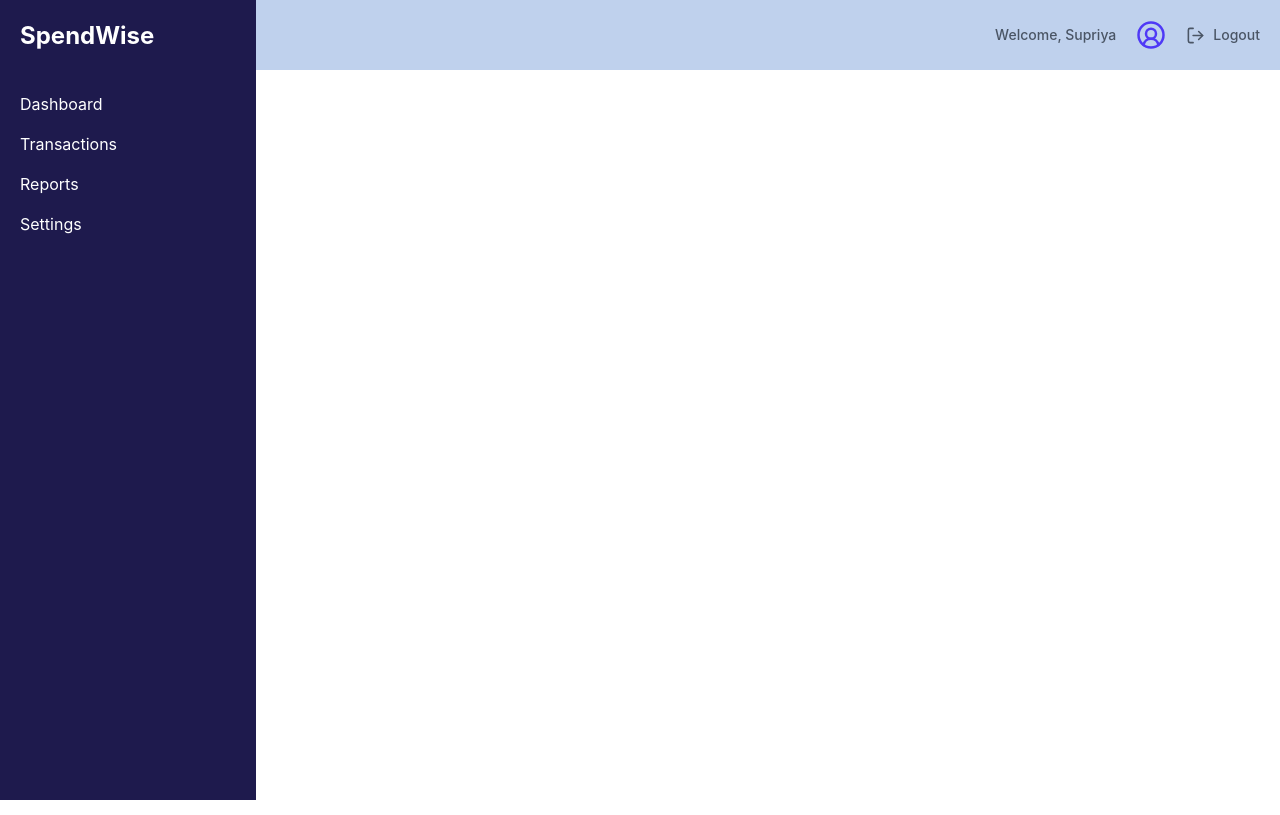
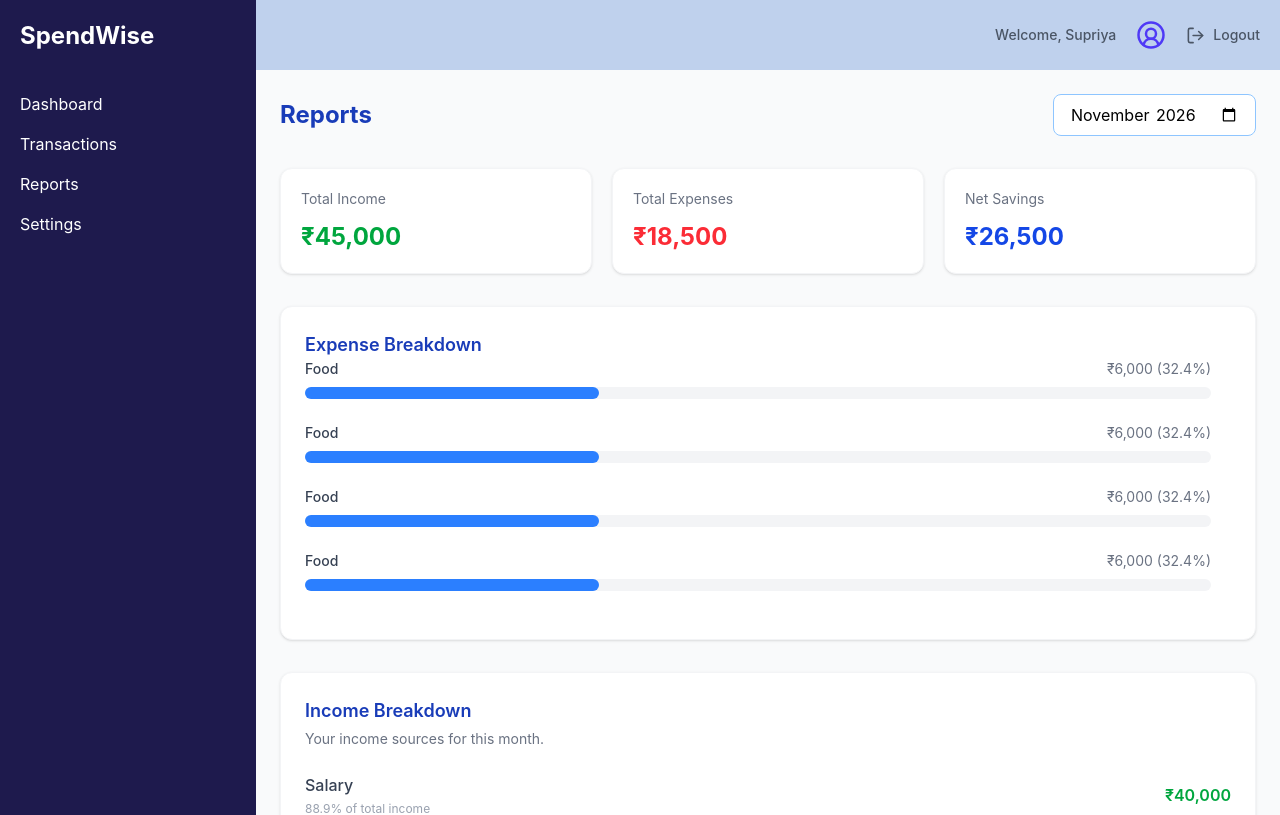
Before and after one commit to beherakiran/SpendWise, a React (Vite) app: page /reports in a window 1280 px wide. Shown: the top 815 px of the page. Built offline with nearby package versions, Linux system fonts and the light colour scheme.

Commit message:
create static ui of report page

```diff
--- a/src/pages/Reports.jsx
+++ b/src/pages/Reports.jsx
@@ -1,16 +1,167 @@
-//import { useContext } from "react"
-//import { TransactionContext } from "../context/TransactionContext"
-
+// import { useContext, useState } from "react";
+// import { TransactionContext } from "../context/TransactionContext";
 
 function Reports() {
 
 
-
   return (
     <>
+      <div className="min-h-screen bg-gray-50 p-5 sm:p-6">
 
+        <div className="mb-8 flex flex-col justify-between gap-4 sm:flex-row sm:items-center">
+          <div>
+            <h1 className="text-2xl font-bold text-blue-800">Reports</h1>
+          </div>
+
+          <input
+            type="month"
+            defaultValue="2026-11"
+            className="rounded-lg border border-blue-300 bg-white px-4 py-2 outline-none"
+          />
+        </div>
+
+        <div className="grid grid-cols-1 gap-5 sm:grid-cols-2 lg:grid-cols-3">
+          <div className="rounded-xl border border-gray-100 bg-white p-5 shadow-sm">
+            <p className="text-sm text-gray-500">Total Income</p>
+            <h2 className="mt-3 text-2xl font-bold text-green-600">₹45,000</h2>
+          </div>
+
+          <div className="rounded-xl border border-gray-100 bg-white p-5 shadow-sm">
+            <p className="text-sm text-gray-500">Total Expenses</p>
+            <h2 className="mt-3 text-2xl font-bold text-red-500">₹18,500</h2>
+          </div>
+
+          <div className="rounded-xl border border-gray-100 bg-white p-5 shadow-sm">
+            <p className="text-sm text-gray-500">Net Savings</p>
+            <h2 className="mt-3 text-2xl font-bold text-blue-700">₹26,500</h2>
+          </div>
+        </div>
+
+
+        <div className="mt-8 rounded-xl border border-gray-100 bg-white p-6 shadow-sm">
+          <h2 className="text-lg font-semibold text-blue-800">
+            Expense Breakdown
+          </h2>
+
+          <div className="space-y-6 overflow-y-auto max-h-64 pr-5">
+            {/* Food */}
+            <div>
+              <div className="mb-2 flex justify-between">
+                <span className="text-sm font-medium text-gray-700">Food</span>
+                <span className="text-sm text-gray-500">₹6,000 (32.4%)</span>
+              </div>
+              <div className="h-3 w-full rounded-full bg-gray-100">
+                <div className="h-3 w-[32.4%] rounded-full bg-blue-500"></div>
+              </div>
+            </div>
+
+            {/* Food */}
+            <div>
+              <div className="mb-2 flex justify-between">
+                <span className="text-sm font-medium text-gray-700">Food</span>
+                <span className="text-sm text-gray-500">₹6,000 (32.4%)</span>
+              </div>
+              <div className="h-3 w-full rounded-full bg-gray-100">
+                <div className="h-3 w-[32.4%] rounded-full bg-blue-500"></div>
+              </div>
+            </div>
+
+            {/* Food */}
+            <div>
+              <div className="mb-2 flex justify-between">
+                <span className="text-sm font-medium text-gray-700">Food</span>
+                <span className="text-sm text-gray-500">₹6,000 (32.4%)</span>
+              </div>
+              <div className="h-3 w-full rounded-full bg-gray-100">
+                <div className="h-3 w-[32.4%] rounded-full bg-blue-500"></div>
+              </div>
+            </div>
+
+            {/* Food */}
+            <div>
+              <div className="mb-2 flex justify-between">
+                <span className="text-sm font-medium text-gray-700">Food</span>
+                <span className="text-sm text-gray-500">₹6,000 (32.4%)</span>
+              </div>
+              <div className="h-3 w-full rounded-full bg-gray-100">
+                <div className="h-3 w-[32.4%] rounded-full bg-blue-500"></div>
+              </div>
+            </div>
+
+            {/* Shopping */}
+            <div>
+              <div className="mb-2 flex justify-between">
+                <span className="text-sm font-medium text-gray-700">
+                  Shopping
+                </span>
+                <span className="text-sm text-gray-500">₹5,000 (27%)</span>
+              </div>
+              <div className="h-3 w-full rounded-full bg-gray-100">
+                <div className="h-3 w-[27%] rounded-full bg-blue-500"></div>
+              </div>
+            </div>
+
+            {/* Bills */}
+            <div>
+              <div className="mb-2 flex justify-between">
+                <span className="text-sm font-medium text-gray-700">Bills</span>
+                <span className="text-sm text-gray-500">₹4,000 (21.6%)</span>
+              </div>
+              <div className="h-3 w-full rounded-full bg-gray-100">
+                <div className="h-3 w-[21.6%] rounded-full bg-blue-500"></div>
+              </div>
+            </div>
+
+            {/* Travel */}
+            <div>
+              <div className="mb-2 flex justify-between">
+                <span className="text-sm font-medium text-gray-700">
+                  Travel
+                </span>
+                <span className="text-sm text-gray-500">₹3,500 (18.9%)</span>
+              </div>
+              <div className="h-3 w-full rounded-full bg-gray-100">
+                <div className="h-3 w-[18.9%] rounded-full bg-blue-500"></div>
+              </div>
+            </div>
+          </div>
+        </div>
+
+
+        <div className="mt-8 rounded-xl border border-gray-100 bg-white p-6 shadow-sm">
+          <h2 className="text-lg font-semibold text-blue-800">
+            Income Breakdown
+          </h2>
+
+          <p className="mb-6 mt-1 text-sm text-gray-500">
+            Your income sources for this month.
+          </p>
+
+          <div className="space-y-5">
+            <div className="flex items-center justify-between border-b border-gray-100 pb-4">
+              <div>
+                <p className="font-medium text-gray-700">Salary</p>
+                <p className="mt-1 text-xs text-gray-400">
+                  88.9% of total income
+                </p>
+              </div>
+              <p className="font-semibold text-green-600">₹40,000</p>
+            </div>
+
+            <div className="flex items-center justify-between border-b border-gray-100 pb-4">
+              <div>
+                <p className="font-medium text-gray-700">Freelance</p>
+                <p className="mt-1 text-xs text-gray-400">
+                  11.1% of total income
+                </p>
+              </div>
+              <p className="font-semibold text-green-600">₹5,000</p>
+            </div>
+          </div>
+        </div>
+      </div>
     </>
-  )
+  );
 }
 
-export default Reports
+export default Reports;
```
